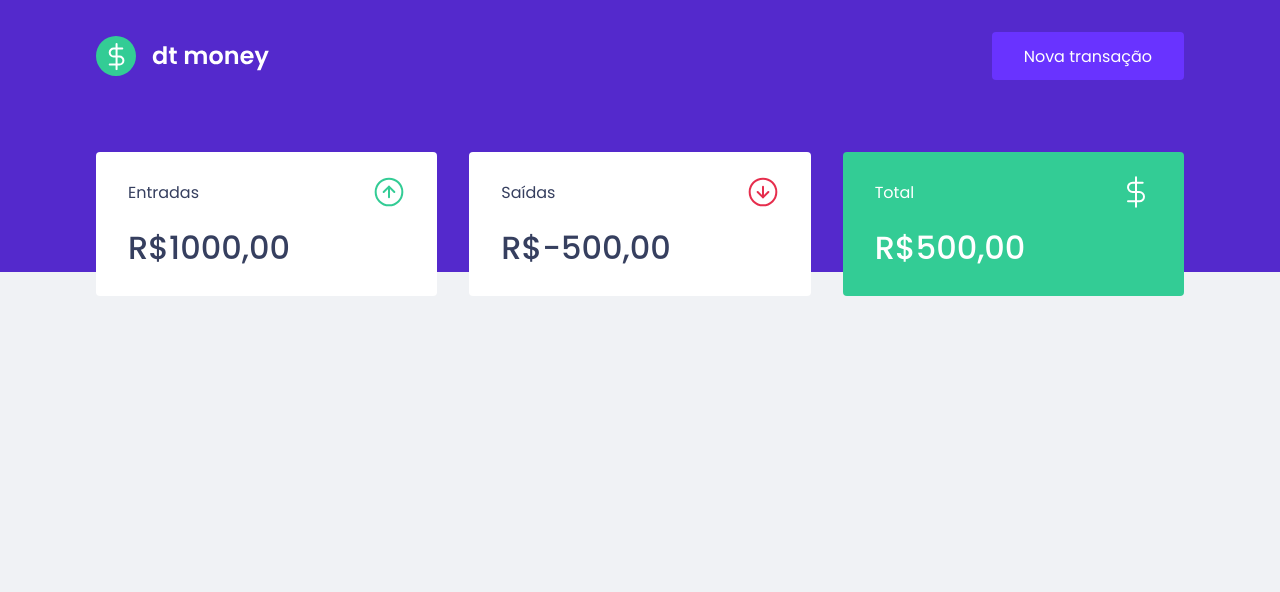
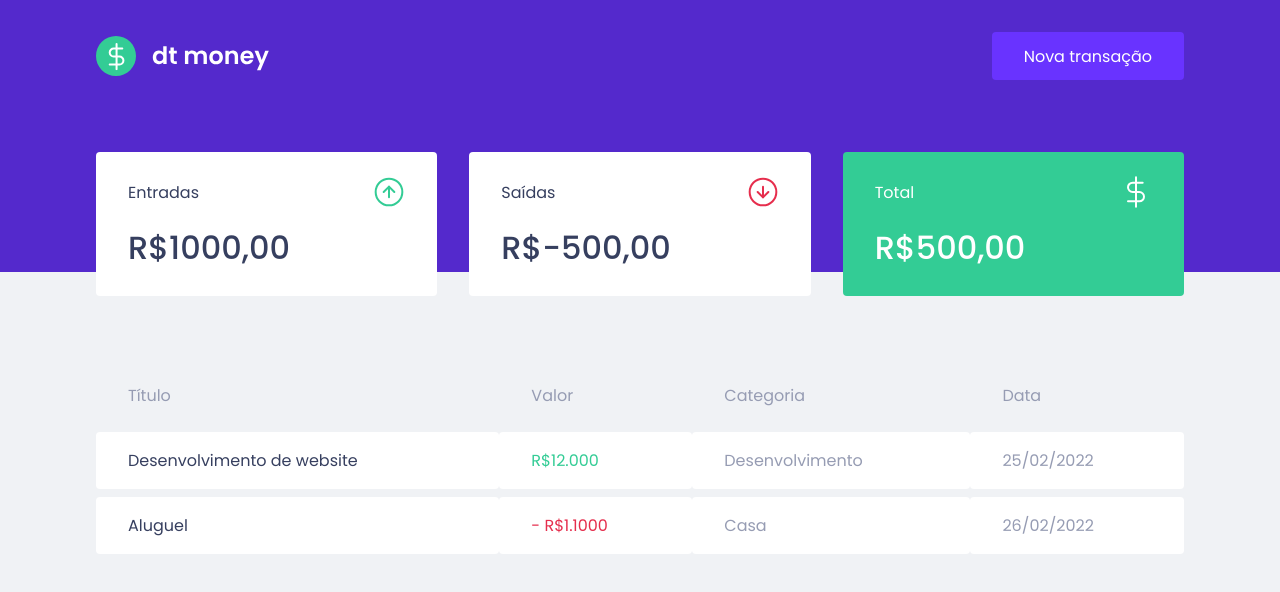
Before and after one commit to gustavofbc/dtmoney-repo, a React (Create React App) app: page / in a window 1280 px wide. Shown: the top 592 px of the page. Built offline with nearby package versions, Linux system fonts and the light colour scheme.

Commit message:
component: TransactionsTable

```diff
--- a/src/components/Dashboard/index.tsx
+++ b/src/components/Dashboard/index.tsx
@@ -1,10 +1,12 @@
 import { Summary } from "../Summary";
+import { TransactionsTable } from "../TransactionsTable";
 import { Container } from "./styles";
 
 export function Dashboard() {
     return (
         <Container>
-            <Summary></Summary>
+            <Summary />
+            <TransactionsTable />
         </Container>
     )
 }
--- /dev/null
+++ b/src/components/TransactionsTable/index.tsx
@@ -0,0 +1,48 @@
+import { Container } from "./styles";
+
+export function TransactionsTable() {
+    return (
+        <Container>
+            <table>
+                <thead>
+                    <tr>
+                        <th>Título</th>
+                        <th>Valor</th>
+                        <th>Categoria</th>
+                        <th>Data</th>
+                    </tr>
+                </thead>
+                <tbody>
+                    <tr>
+                        <td>
+                            Desenvolvimento de website
+                        </td>
+                        <td className="deposit">
+                            R$12.000
+                        </td>
+                        <td>
+                            Desenvolvimento
+                        </td>
+                        <td>
+                            25/02/2022
+                        </td>
+                    </tr>
+                    <tr>
+                        <td>
+                            Aluguel
+                        </td>
+                        <td className="withdraw">
+                            - R$1.1000
+                        </td>
+                        <td>
+                            Casa
+                        </td>
+                        <td>
+                            26/02/2022
+                        </td>
+                    </tr>
+                </tbody>
+            </table>
+        </Container>
+    )
+}
--- /dev/null
+++ b/src/components/TransactionsTable/styles.ts
@@ -0,0 +1,38 @@
+import styled from "styled-components";
+
+export const Container = styled.div`
+    margin-top: 4rem;
+
+    table {
+        width: 100%;
+        border-spacing: 0 .5rem;
+
+        th {
+            color: var(--text-body);
+            font-weight: 400;
+            padding: 1rem 2rem;
+            text-align: left;
+            line-height: 1.5rem;
+        }
+
+        td {
+            padding: 1rem 2rem;
+            border: 0;
+            background: var(--shape);
+            color: var(--text-body);
+            border-radius: 0.25rem;
+
+            &:first-child { //para a primeira coluna
+                color: var(--text-title);
+            }
+
+            &.deposit {
+                color: var(--green)
+            }
+
+            &.withdraw {
+                color: var(--red);
+            }
+        }
+    }
+`
```
